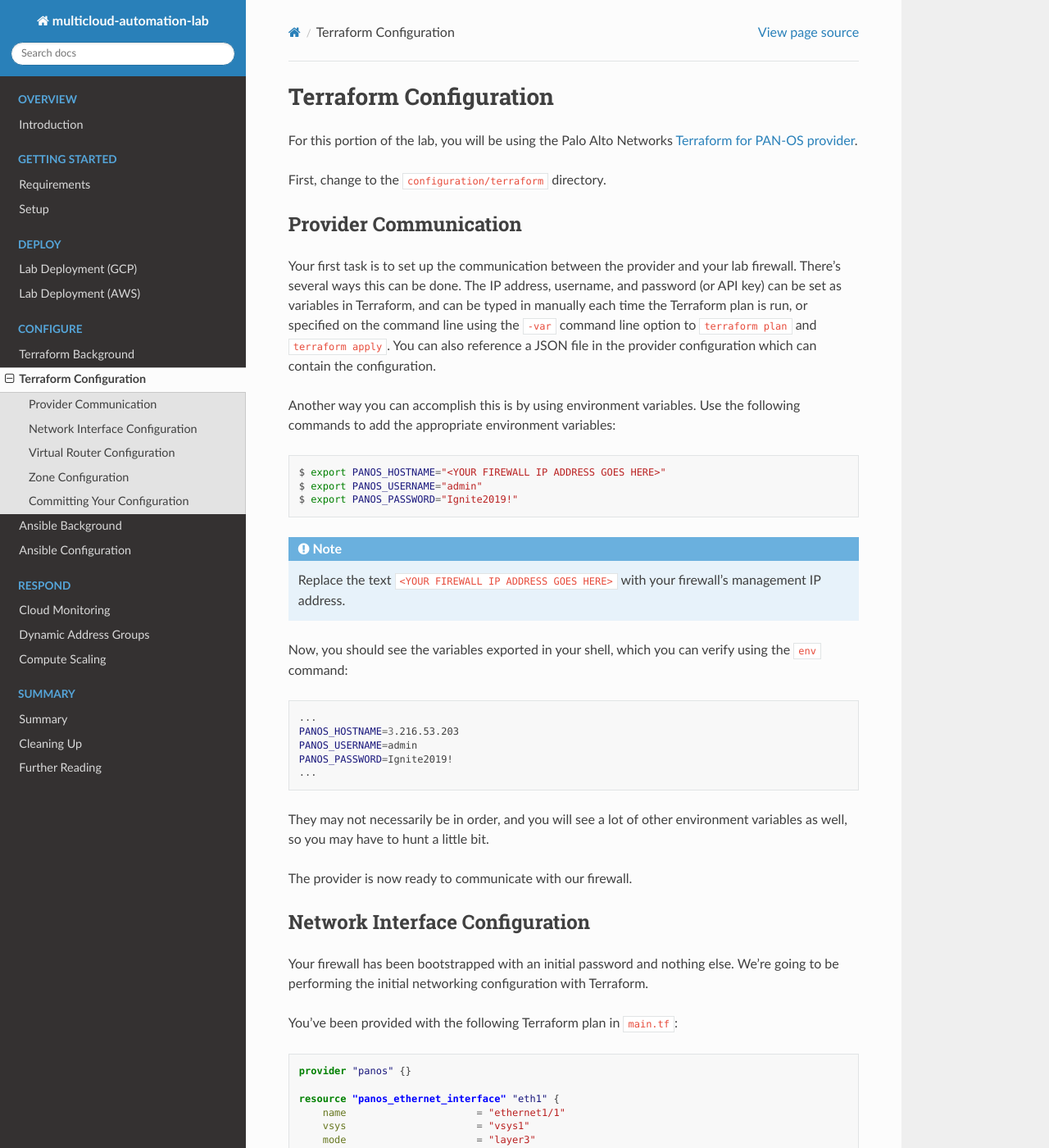
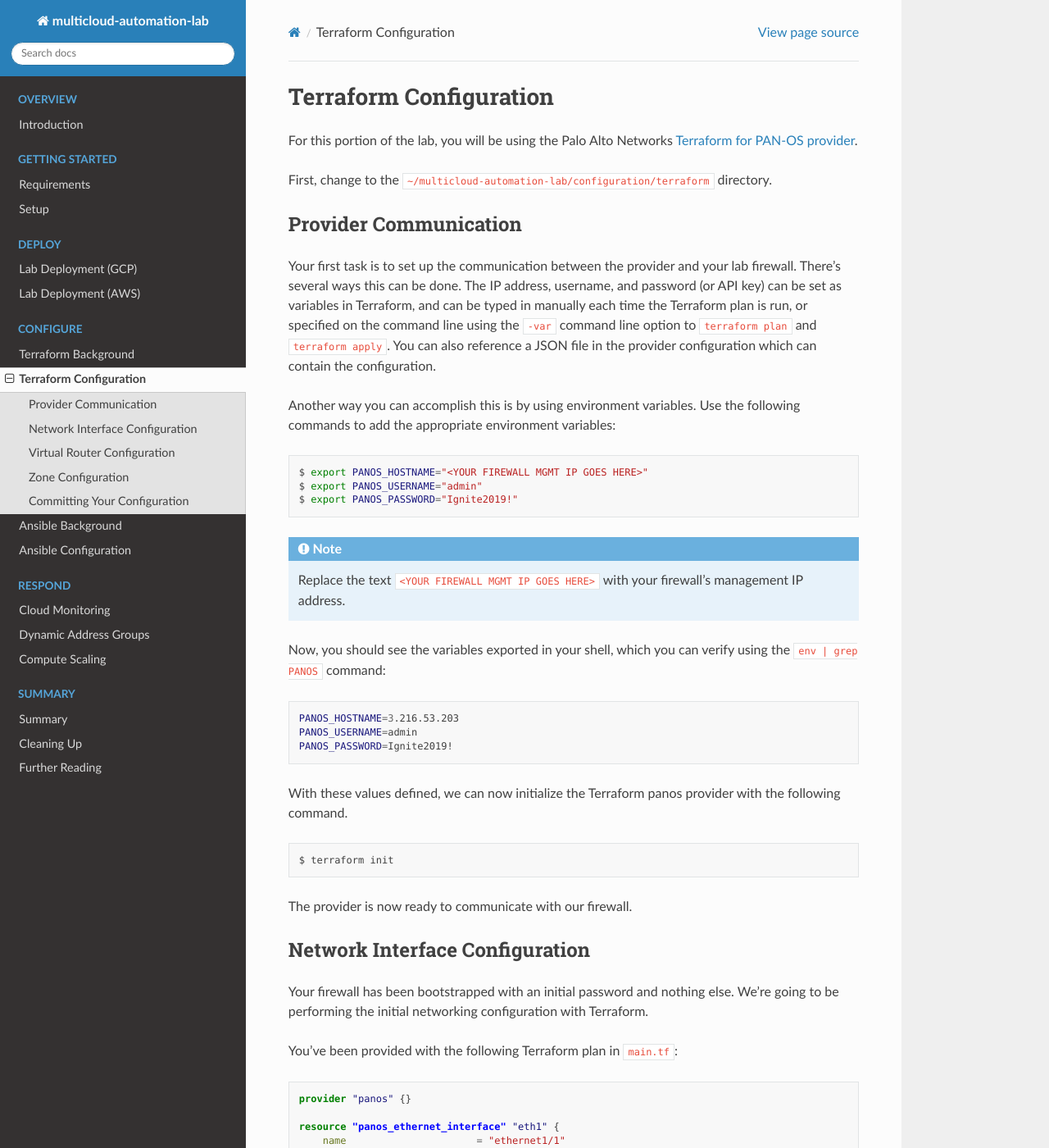
Before and after one commit to PaloAltoNetworks/multicloud-automation-lab, a Sphinx documentation site: the page built from docs/03-configure/terraform/activities-terraform.rst, in a window 1280 px wide and 1400 px high. Shown: the whole window at 82% size. Built offline with Sphinx 7.4.7 and the Read the Docs theme 2.0.0, drawn with Linux system fonts in a browser that asks for light colours; some of the changed text lies outside the part shown.

Commit message:
Updated docs

```diff
--- a/docs/03-configure/ansible/activities-ansible.rst
+++ b/docs/03-configure/ansible/activities-ansible.rst
@@ -5,7 +5,7 @@ Ansible Configuration
 For this portion of the lab, you're going to be using the Palo Alto Networks
 `Ansible modules <https://ansible-pan.readthedocs.io/en/latest/>`_.
 
-First, change to the ``configuration/ansible`` directory.
+First, change to the ``~/multicloud-automation-lab/configuration/ansible`` directory.
 
 
 Module Communication
--- a/docs/03-configure/terraform/activities-terraform.rst
+++ b/docs/03-configure/terraform/activities-terraform.rst
@@ -6,7 +6,7 @@ Terraform Configuration
 For this portion of the lab, you will be using the Palo Alto Networks
 `Terraform for PAN-OS provider <https://www.terraform.io/docs/providers/panos/index.html>`_.
 
-First, change to the ``configuration/terraform`` directory.
+First, change to the ``~/multicloud-automation-lab/configuration/terraform`` directory.
 
 
 Provider Communication
@@ -25,25 +25,26 @@ following commands to add the appropriate environment variables:
 
 .. code-block:: bash
 
-    $ export PANOS_HOSTNAME="<YOUR FIREWALL IP ADDRESS GOES HERE>"
+    $ export PANOS_HOSTNAME="<YOUR FIREWALL MGMT IP GOES HERE>"
     $ export PANOS_USERNAME="admin"
     $ export PANOS_PASSWORD="Ignite2019!"
 
-.. note:: Replace the text ``<YOUR FIREWALL IP ADDRESS GOES HERE>`` with your firewall's management IP address.
+.. note:: Replace the text ``<YOUR FIREWALL MGMT IP GOES HERE>`` with your firewall's management IP address.
 
 Now, you should see the variables exported in your shell, which you can verify
-using the ``env`` command:
+using the ``env | grep PANOS`` command:
 
 .. code-block:: bash
 
-    ...
     PANOS_HOSTNAME=3.216.53.203
     PANOS_USERNAME=admin
     PANOS_PASSWORD=Ignite2019!
-    ...
 
-They may not necessarily be in order, and you will see a lot of other
-environment variables as well, so you may have to hunt a little bit.
+With these values defined, we can now initialize the Terraform panos provider with the following command.
+
+.. code-block:: bash
+
+    $ terraform init
 
 The provider is now ready to communicate with our firewall.
 
```
Also changed, not shown: other parts of docs/03-configure/terraform/activities-terraform.rst (+1 -1 lines), docs/03-configure/ansible/background-ansible.rst (+2 -6 lines), 7 other files.
